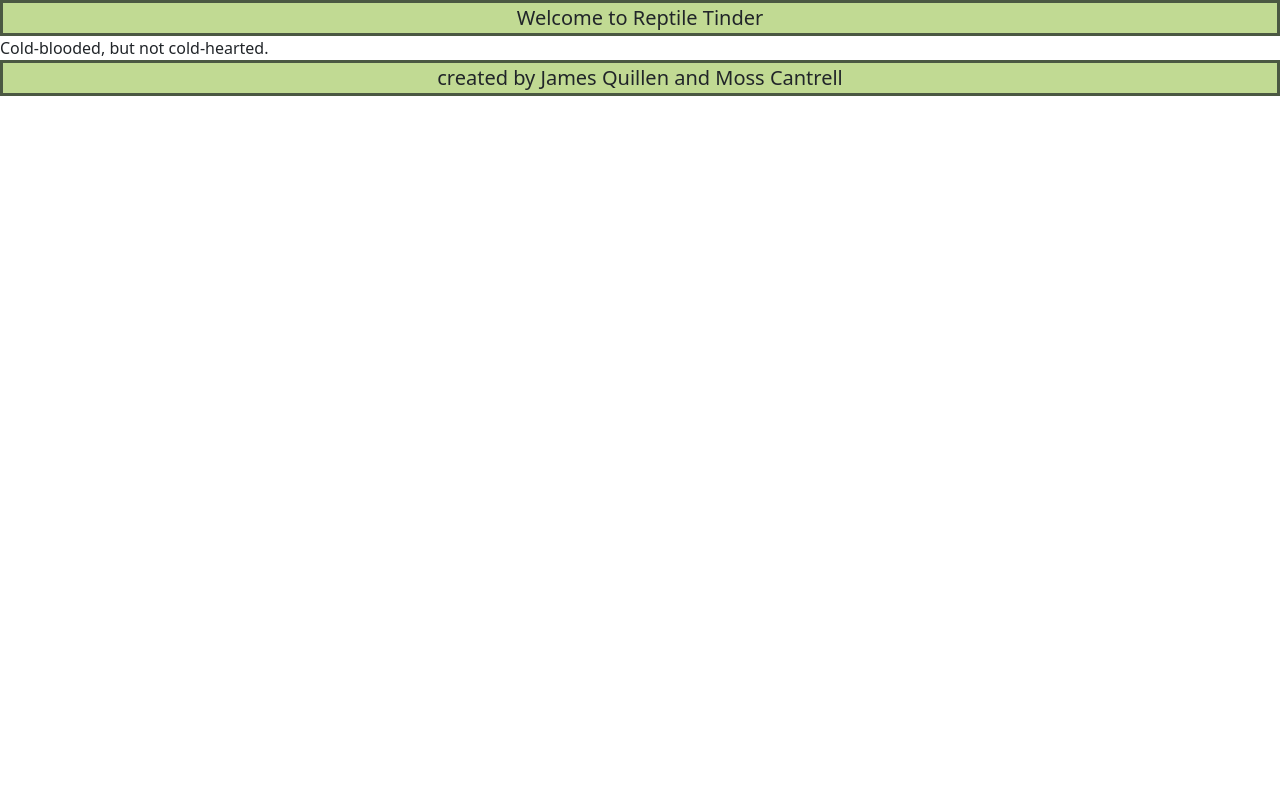
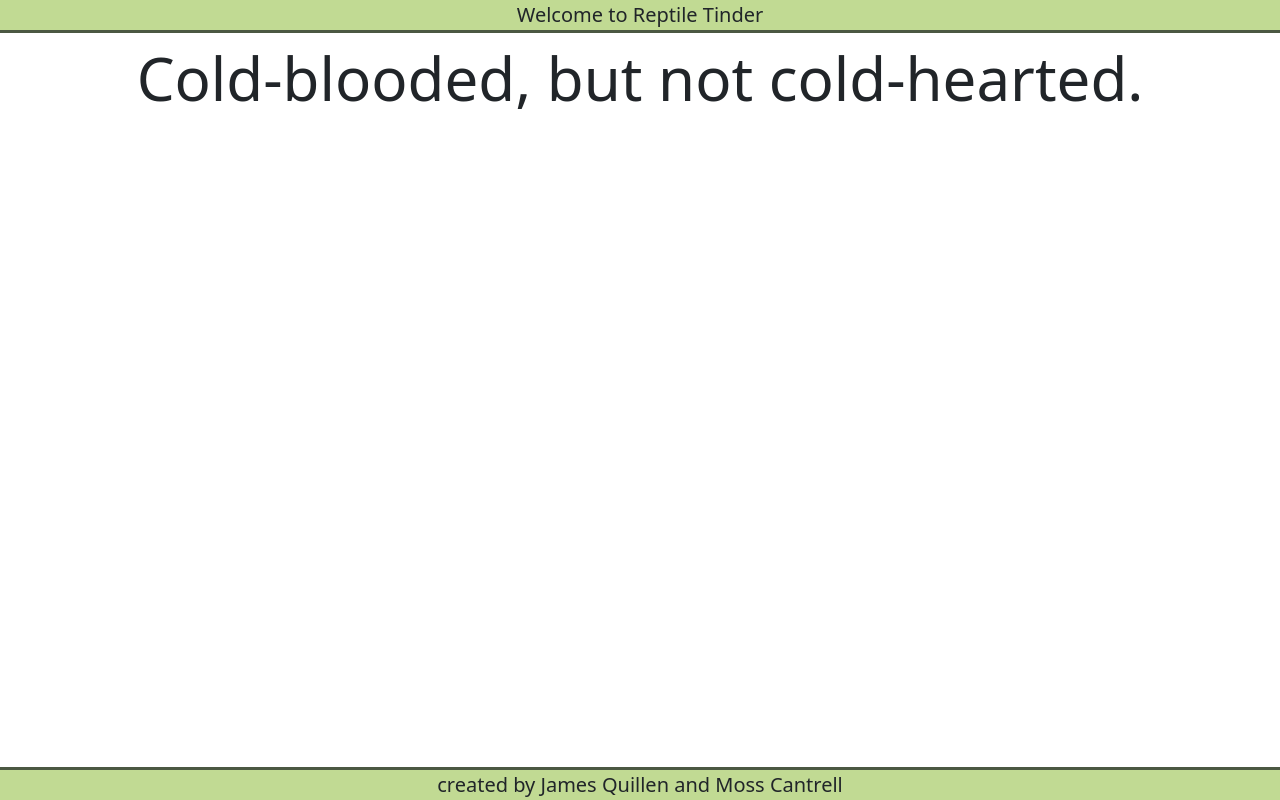
Before and after one commit to learn-academy-2022-hotel/cat-tinder-frontend-team-reptile-tinder, a React (Create React App) app: page / in a window 1280 px wide. Built offline with nearby package versions, Linux system fonts and the light colour scheme.

Commit message:
added some styling to the footer and cards

```diff
--- a/src/App.css
+++ b/src/App.css
@@ -1,22 +1,30 @@
 body {
   min-height: 100vh;
+  margin: 0;
+  padding: 0;
   display: flex;
   flex-direction: column;
 }
 
+.main {
+  min-height: calc(100vh - 66px);
+}
+
 .header {
   background-color: #C1DA93;
-  border: 3px solid rgb(75, 88, 66);
+  border-bottom: 3px solid rgb(75, 88, 66);
   text-align: center;
   font-size: 20px;
 }
 
 .footer {
   background-color: #C1DA93;
-  border: 3px solid rgb(75, 88, 66);
+  border-top: 3px solid rgb(75, 88, 66);
+  font-size: 20px;
   text-align: center;
-  font-size: 20px;
-  margin-top: auto;
+  position: relative;
+  left: 0;
+  bottom: 0;
 }
 
 .notfound {
@@ -33,15 +41,22 @@ body {
 
 .catchphrase {
   font-size: 60px;
+  text-align: center;
 }
 
-.reptile-index-cards{
+.reptile-index-cards {
   display: flex;
   flex-wrap: wrap;
   justify-content: space-around;
+  margin: 20px;
 }
 
-.reptile-show-image{
+.reptile-show-image {
   height: 350px;
   width: 550px;
 }
+
+.card-image {
+  height: 10rem;
+
+}
--- a/src/App.js
+++ b/src/App.js
@@ -25,6 +25,7 @@ const App = () => {
   return(
     <>
     <Header />
+    <div className="main">
       <Routes>
         <Route path="/" element={<Home />} />
         <Route path="/reptileindex" element={<ReptileIndex reptiles={reptiles}/>} />
@@ -33,6 +34,7 @@ const App = () => {
         <Route path="/reptileedit/:id" element={<ReptileEdit reptiles={reptiles} updateReptile={updateReptile} />} />
         <Route path="*" element={<NotFound />} />
       </Routes>
+    </div>
     <Footer />
     </>
   )
--- a/src/pages/Home.js
+++ b/src/pages/Home.js
@@ -1,7 +1,7 @@
 const Home = () => {
     return(
       <>
-      <div role="catchphrase">
+      <div className="catchphrase">
         Cold-blooded, but not cold-hearted.
       </div>
       </>
--- a/src/pages/ReptileIndex.js
+++ b/src/pages/ReptileIndex.js
@@ -6,8 +6,8 @@ const ReptileIndex = ({reptiles}) => {
     <main className="reptile-index-cards">
       {reptiles?.map((reptile, index) => {
         return (
-          <Card style={{width: '18rem'}} key={index}>
-            <img alt={`profile of a reptile named ${reptile.name}`} src={reptile.image}/>
+          <Card style={{width: '18rem'}} className="reptile-index-cards" key={index}>
+            <img className="card-image" alt={`profile of a reptile named ${reptile.name}`} src={reptile.image}/>
             <CardBody>
               <CardTitle tag="h5">
                 {reptile.name}
```
